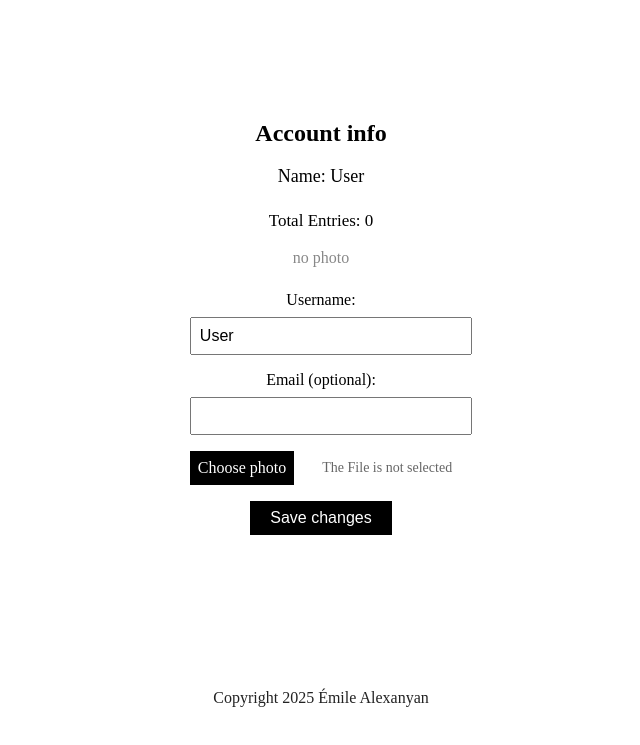
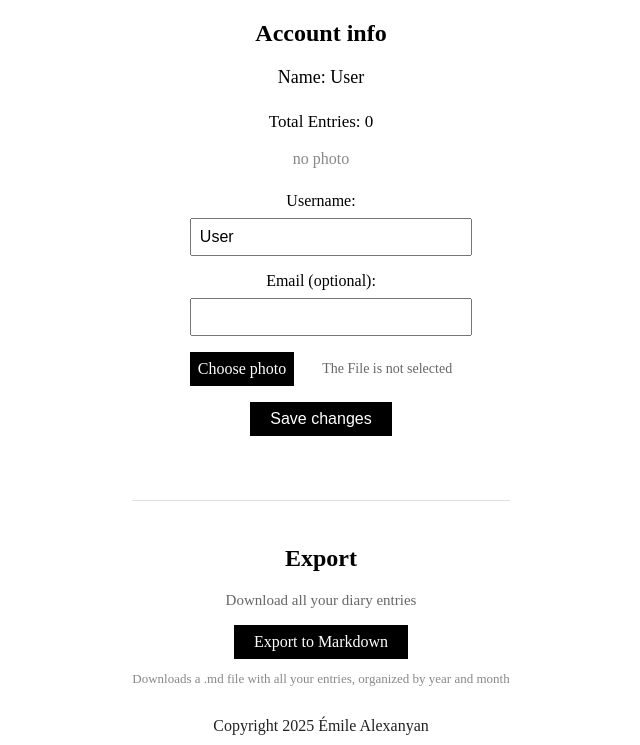
Before and after one commit to CryptoNerf/index-life-local, a Flask app: page /account in a window 1280 px wide. Shown: the part 83-828 px from the top of the page, without its empty margins (319-959 px from the left). Before the commit the page ends 790 px from the top, so only its background shows below. Run offline with Flask 3, Linux system fonts and the light colour scheme; some libraries are stand-ins or nearby versions.

Commit message:
fix2(markdown export add)

```diff
--- a/app/routes.py
+++ b/app/routes.py
@@ -2,7 +2,7 @@
 Routes for local diary application
 Single-user version (no authentication)
 """
-from flask import Blueprint, render_template, request, redirect, url_for, flash
+from flask import Blueprint, render_template, request, redirect, url_for, flash, make_response
 from datetime import datetime, date
 import calendar
 from werkzeug.utils import secure_filename
@@ -237,3 +237,76 @@ def stats():
                          avg_rating=avg_rating,
                          monthly_stats=monthly_stats,
                          year=year)
+
+
+@bp.route('/export/markdown')
+def export_markdown():
+    """Export all diary entries to Markdown format"""
+    # Get user profile
+    profile = UserProfile.query.first()
+    username = profile.username if profile else 'User'
+
+    # Get all entries sorted by date (newest first)
+    entries = MoodEntry.query.order_by(MoodEntry.date.desc()).all()
+
+    if not entries:
+        flash('No entries to export', 'error')
+        return redirect(url_for('main.account'))
+
+    # Build Markdown content
+    markdown_lines = []
+    markdown_lines.append(f"# {username}'s Mood Diary")
+    markdown_lines.append("")
+    markdown_lines.append(f"**Total Entries:** {len(entries)}")
+    if profile:
+        markdown_lines.append(f"**Average Mood:** {profile.avg_rating}/10")
+    markdown_lines.append(f"**Exported:** {datetime.now().strftime('%Y-%m-%d %H:%M')}")
+    markdown_lines.append("")
+    markdown_lines.append("---")
+    markdown_lines.append("")
+
+    # Group entries by year and month
+    current_year = None
+    current_month = None
+
+    for entry in entries:
+        entry_year = entry.date.year
+        entry_month = entry.date.month
+
+        # Add year header if changed
+        if entry_year != current_year:
+            markdown_lines.append("")
+            markdown_lines.append(f"## {entry_year}")
+            markdown_lines.append("")
+            current_year = entry_year
+            current_month = None
+
+        # Add month header if changed
+        if entry_month != current_month:
+            month_name = calendar.month_name[entry_month]
+            markdown_lines.append(f"### {month_name}")
+            markdown_lines.append("")
+            current_month = entry_month
+
+        # Add entry
+        day_str = entry.date.strftime('%Y-%m-%d, %A')
+        markdown_lines.append(f"#### {day_str}")
+        markdown_lines.append("")
+        markdown_lines.append(f"**Mood Rating:** {entry.rating}/10")
+        markdown_lines.append("")
+
+        if entry.note and entry.note.strip():
+            markdown_lines.append(entry.note.strip())
+            markdown_lines.append("")
+
+        markdown_lines.append("---")
+        markdown_lines.append("")
+
+    # Create response with file download
+    markdown_content = '\n'.join(markdown_lines)
+
+    response = make_response(markdown_content)
+    response.headers['Content-Type'] = 'text/markdown; charset=utf-8'
+    response.headers['Content-Disposition'] = f'attachment; filename=mood_diary_{datetime.now().strftime("%Y%m%d_%H%M%S")}.md'
+
+    return response
--- a/app/templates/account.html
+++ b/app/templates/account.html
@@ -88,6 +88,24 @@
       <button class="account-btn" type="submit">Save changes</button>
     </form>
 
+    <!-- Export Section -->
+    <div style="margin-top: 40px; padding-top: 24px; border-top: 1px solid #e0e0e0;">
+      <h2 style="margin-bottom: 20px;">Export</h2>
+      <div style="margin-bottom: 16px; color: #666; font-size: 15px;">
+        Download all your diary entries
+      </div>
+
+      <a href="{{ url_for('main.export_markdown') }}"
+         class="account-btn"
+         style="display: inline-block; text-decoration: none;">
+         Export to Markdown
+      </a>
+
+      <div style="margin-top: 12px; font-size: 13px; color: #888;">
+        Downloads a .md file with all your entries, organized by year and month
+      </div>
+    </div>
+
     <!-- Archive Section -->
     {% if archive_years %}
       <div style="margin-top: 40px; padding-top: 24px; border-top: 1px solid #e0e0e0;">
@@ -112,7 +130,6 @@
         </div>
       </div>
     {% endif %}
-
     <script>
       function updateFileName(input) {
         const fileName = input.files.length ? input.files[0].name : 'The File is not selected';
```
